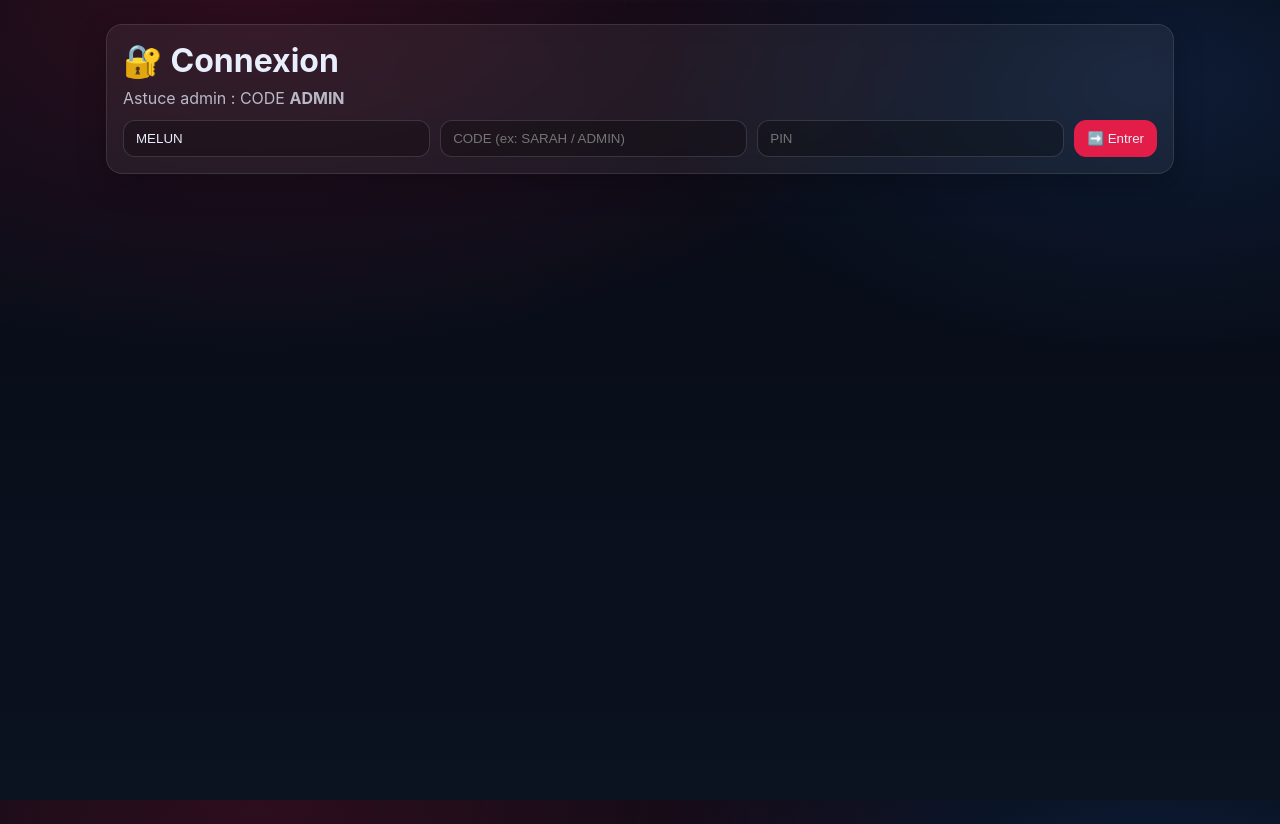
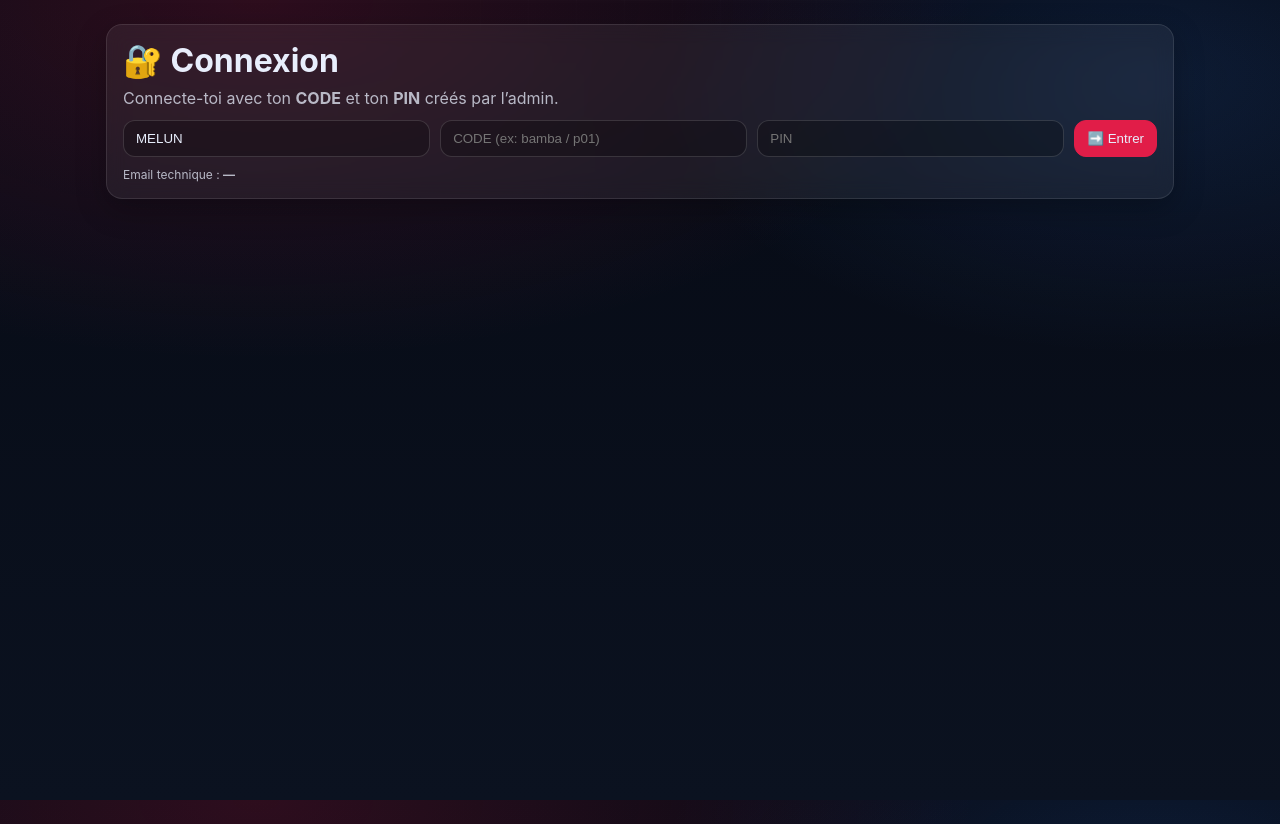
Before and after one commit to Cndiaye1/Driveops, a React (Vite) app: page / in a window 1280 px wide. Built offline with nearby package versions, Linux system fonts and the light colour scheme; no server answers.

Commit message:
fix pin login (sign-in only)

```diff
--- a/src/pages/PinLogin.jsx
+++ b/src/pages/PinLogin.jsx
@@ -1,82 +1,73 @@
 // src/pages/PinLogin.jsx
-import React, { useState } from "react";
+import React, { useMemo, useState } from "react";
 import { supabase } from "../services/supabaseClient";
 import { useDriveStore } from "../store/useDriveStore";
 
-export default function PinLogin({ onLogged }) {
+function normLower(s) {
+  return String(s || "").trim().toLowerCase();
+}
+
+export default function PinLogin({ onLogged } = {}) {
   const setSiteCode = useDriveStore((s) => s.setSiteCode);
+  const goSetup = useDriveStore((s) => s.goSetup);
 
-  const [site, setSite] = useState(import.meta.env.VITE_SITE_CODE || "MELUN");
+  const [site, setSite] = useState(import.meta.env.VITE_SITE_CODE || "melun");
   const [code, setCode] = useState("");
   const [pin, setPin] = useState("");
   const [loading, setLoading] = useState(false);
   const [err, setErr] = useState(null);
 
-  const norm = (s) => String(s || "").trim().toUpperCase();
+  const email = useMemo(() => {
+    const sc = normLower(site);
+    const c = normLower(code);
+    if (!sc || !c) return "";
+    return `${sc}__${c}@driveops.local`;
+  }, [site, code]);
 
   const login = async () => {
     setErr(null);
     setLoading(true);
 
     try {
-      const sc = norm(site);
-      const c = norm(code);
+      const sc = normLower(site);
+      const c = normLower(code);
       const p = String(pin || "").trim();
 
       if (!sc) throw new Error("Site requis.");
       if (!c) throw new Error("Code requis.");
       if (!p) throw new Error("PIN requis.");
 
-      const email = `${sc}__${c}@driveops.local`;
-
-      // 1) tentative sign-in
-      let { data, error } = await supabase.auth.signInWithPassword({
-        email,
+      // ✅ LOGIN uniquement (pas de signUp)
+      const { data, error } = await supabase.auth.signInWithPassword({
+        email: `${sc}__${c}@driveops.local`,
         password: p,
       });
 
-      // 2) si échec => on crée le compte (méthode B)
       if (error) {
         const msg = String(error.message || "");
-        const looksLikeBadCreds =
-          msg.toLowerCase().includes("invalid login credentials") ||
-          msg.toLowerCase().includes("invalid") ||
-          msg.toLowerCase().includes("credentials");
+        const low = msg.toLowerCase();
 
-        if (!looksLikeBadCreds) throw new Error(msg);
-
-        // signUp (nécessite: Email confirmations OFF dans Supabase Auth)
-        const res = await supabase.auth.signUp({
-          email,
-          password: p,
-          options: {
-            data: { site_code: sc, staff_code: c }, // (optionnel)
-          },
-        });
-
-        if (res.error) {
-          // souvent: "Email confirmation required"
+        if (low.includes("invalid login credentials")) {
+          throw new Error("Code ou PIN incorrect.");
+        }
+        if (low.includes("email not confirmed")) {
           throw new Error(
-            `Création du compte impossible: ${res.error.message}. ` +
-              `➡️ Dans Supabase Auth, désactive "Email confirmations".`
+            "Compte non confirmé. (Si tu crées des users via Admin API, force email_confirm: true côté serveur.)"
           );
         }
-
-        data = res.data;
-
-        // si pas de session (confirm email activée)
-        if (!data?.session) {
-          throw new Error(
-            `Compte créé, mais pas de session. ` +
-              `➡️ Désactive "Email confirmations" dans Supabase Auth.`
-          );
-        }
+        throw new Error(msg || "Connexion impossible.");
       }
 
-      // stocke le site dans le store
+      // ✅ stocke le site en base (ton store travaille en lowercase)
       await setSiteCode(sc);
 
-      onLogged?.(data.session);
+      // optionnel : si App.jsx ne route pas immédiatement
+      goSetup?.();
+      try {
+        useDriveStore.setState({ screen: "setup" });
+      } catch {}
+
+      onLogged?.(data?.session);
     } catch (e) {
       setErr(String(e?.message || e));
     } finally {
@@ -90,21 +81,21 @@ export default function PinLogin({ onLogged }) {
         <h1>🔐 Connexion</h1>
 
         <div className="muted" style={{ marginTop: 6 }}>
-          Astuce admin : CODE <b>ADMIN</b>
+          Connecte-toi avec ton <b>CODE</b> et ton <b>PIN</b> créés par l’admin.
         </div>
 
         <div className="row" style={{ gap: 10, flexWrap: "wrap", marginTop: 12 }}>
           <input
             value={site}
             onChange={(e) => setSite(e.target.value)}
-            placeholder="SITE (ex: MELUN)"
+            placeholder="SITE (ex: melun)"
             style={{ minWidth: 200 }}
           />
 
           <input
             value={code}
             onChange={(e) => setCode(e.target.value)}
-            placeholder="CODE (ex: SARAH / ADMIN)"
+            placeholder="CODE (ex: bamba / p01)"
             style={{ minWidth: 220 }}
           />
 
@@ -123,6 +114,10 @@ export default function PinLogin({ onLogged }) {
           </button>
         </div>
 
+        <div className="muted" style={{ marginTop: 10, fontSize: 12, opacity: 0.75 }}>
+          Email technique : <b>{email || "—"}</b>
+        </div>
+
         {err ? (
           <div className="card callout warn" style={{ marginTop: 12 }}>
             {err}
```
